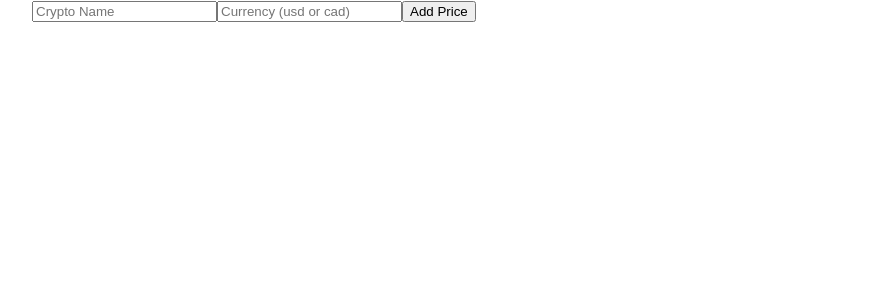
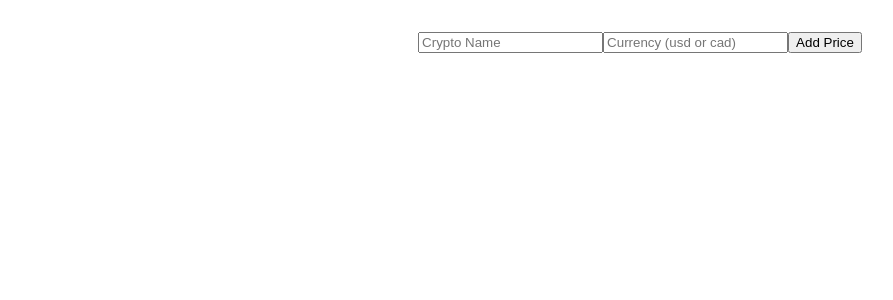
Before and after one commit to apinanyogaratnam/crypto-prices-dashboard, a Next.js app: page / in a window 1280 px wide. Shown: the top 300 px of the page, without its empty margins (0-893 px from the left). Built offline with nearby package versions, Linux system fonts and the light colour scheme.

Commit message:
refactor: centering input form

```diff
--- a/pages/index.js
+++ b/pages/index.js
@@ -36,7 +36,7 @@ export default function Home() {
         <link rel="icon" href="/favicon.ico" />
       </Head>
 
-      <form>
+      <form className={styles['input-container']}>
         <input type="text" name="cryptoName" placeholder="Crypto Name" value={cryptoNameInput} onChange={(e) => setCryptoNameInput(e.target.value)} />
         <input type="text" name="currency" placeholder="Currency (usd or cad)" value={currencyInput} onChange={(e) => setCurrencyInput(e.target.value)} />
         <button type="submit" onClick={(e) => addPriceHandler(e, cryptoNameInput, currencyInput)}>Add Price</button>
--- a/styles/Home.module.css
+++ b/styles/Home.module.css
@@ -128,3 +128,11 @@
 .spacing {
   margin-right: 1rem;
 }
+
+.input-container {
+  display: flex;
+  flex-direction: row;
+  align-items: center;
+  justify-content: center;
+  margin-top: 2rem;
+}
```
